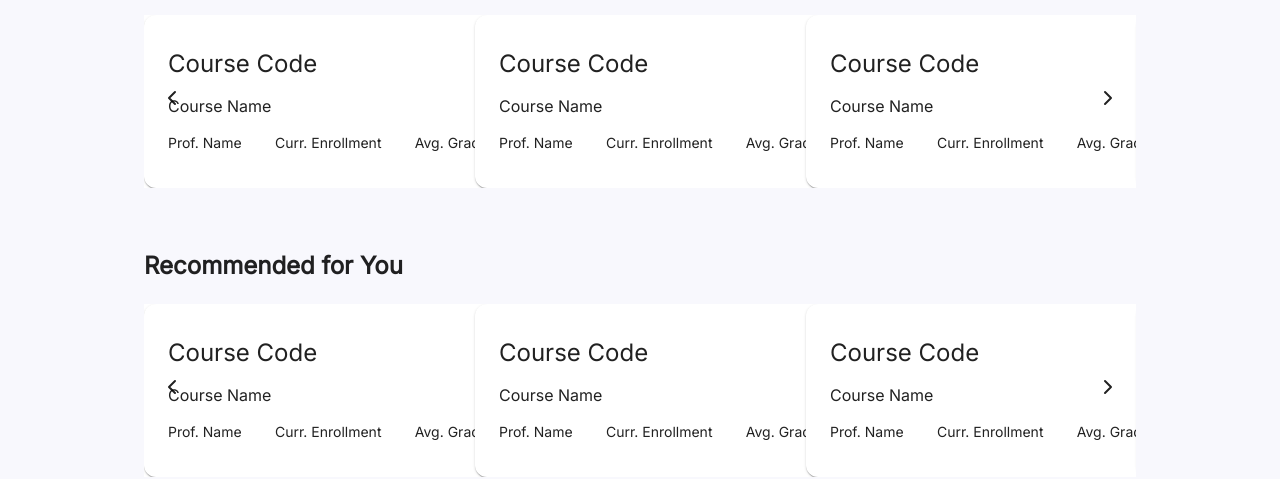
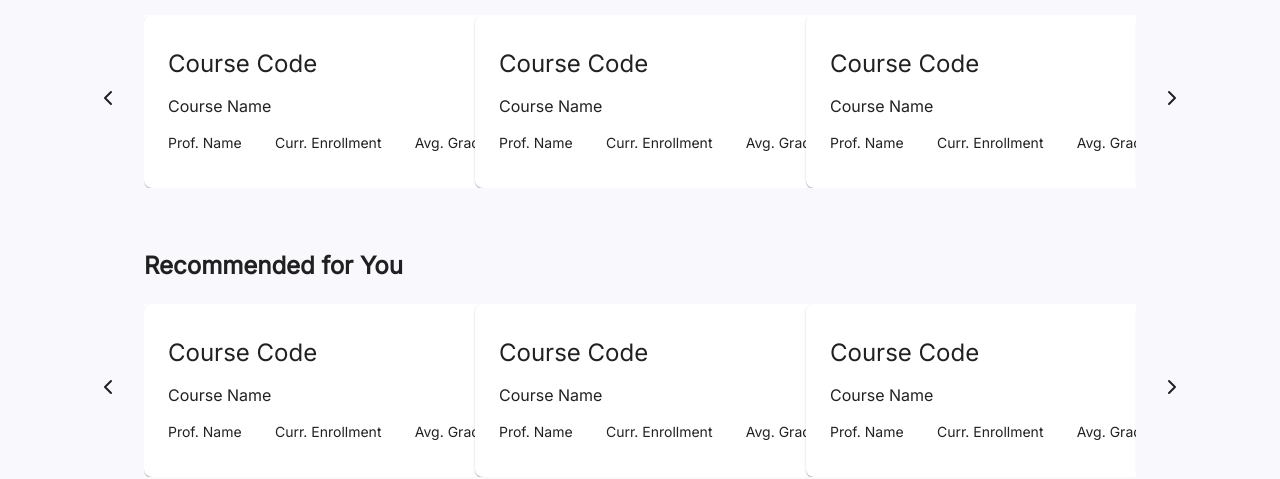
Before and after one commit to sky1113/CIS_4120_A5, a React (Create React App) app in the folder root/client/: page / in a window 1280 px wide. Shown: the part 280-759 px from the top of the page. Built offline with nearby package versions, Linux system fonts and the light colour scheme.

Commit message:
fixed arrows

```diff
--- a/root/client/src/components/CourseCard.js
+++ b/root/client/src/components/CourseCard.js
@@ -8,6 +8,8 @@ export default function MediaControlCard() {
     display: "flex",
     width: "368px",
     height: "173px",
+    border: "1px solid ##1E2EDE", // Add this line for the outline
+    borderRadius: "8px", // Optional: Add border-radius for rounded corners
   };
 
   const cardContentStyle = {
--- a/root/client/src/components/CourseCarousel.js
+++ b/root/client/src/components/CourseCarousel.js
@@ -10,23 +10,28 @@ import 'slick-carousel/slick/slick-theme.css';
 const Arrow = ({ direction, onClick }) => {
     const IconComponent = direction === 'prev' ? ChevronLeft : ChevronRight;
 
+    const arrowStyle = {
+      position: 'absolute',
+      top: '50%',
+      transform: 'translateY(-50%)',
+      cursor: 'pointer',
+      padding: '0px',
+      zIndex: 1,
+    };
+
+    if (direction === 'prev') {
+      arrowStyle.left = '-48px'; // Adjust as needed
+    } else {
+      arrowStyle.right = '-48px'; // Adjust as needed
+    }
+
     return (
-      <div
-        style={{
-          position: 'absolute',
-          top: '50%',
-          transform: 'translateY(-50%)',
-          cursor: 'pointer',
-          padding: '16px',
-          [direction === 'prev' ? 'left' : 'right']: 0,
-          zIndex: 1,
-        }}
-        onClick={onClick}
-      >
+      <div style={arrowStyle} onClick={onClick}>
         <IconComponent size={24} />
       </div>
     );
   };
+
 
   const carousel = () => {
   const cardData = [
```
